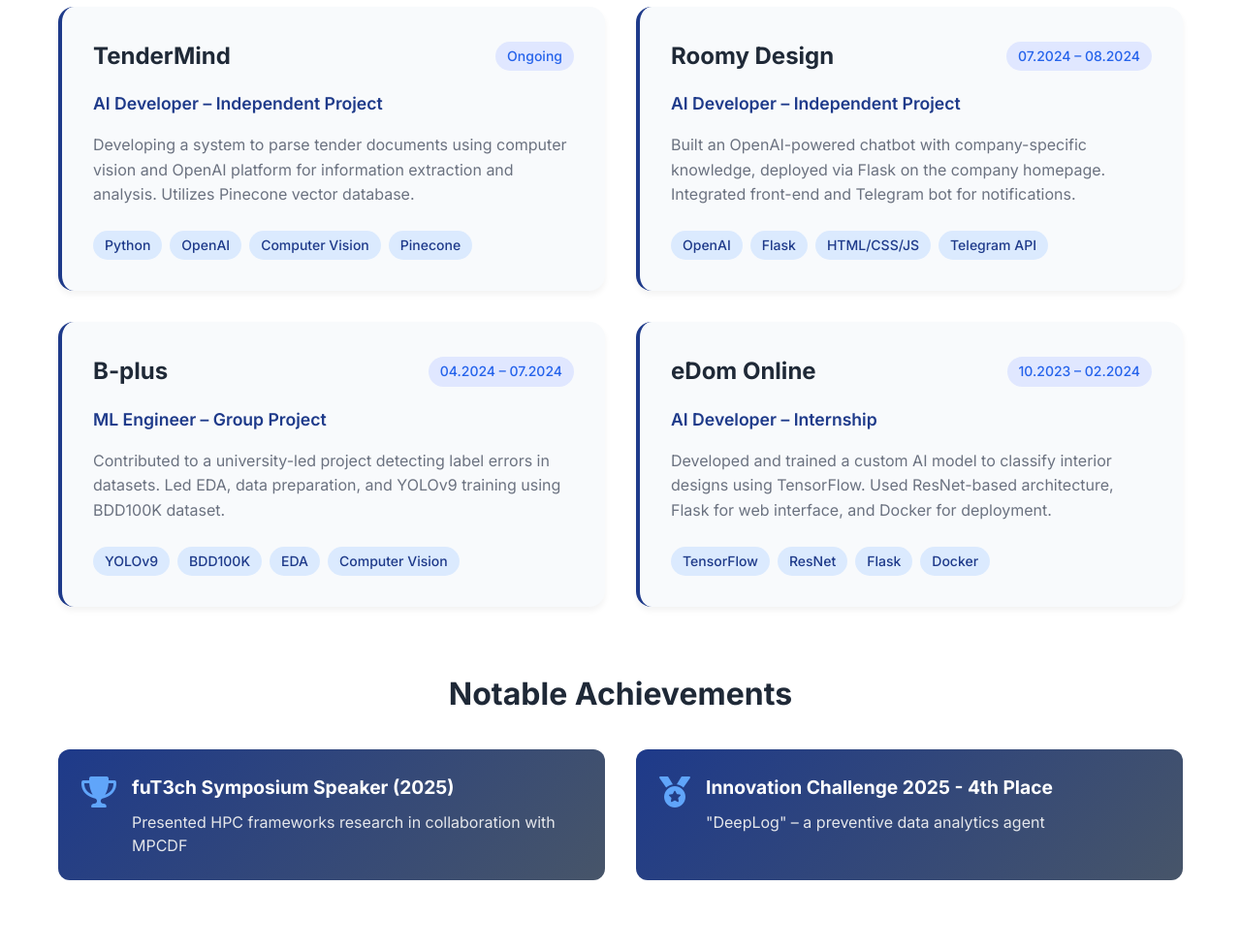
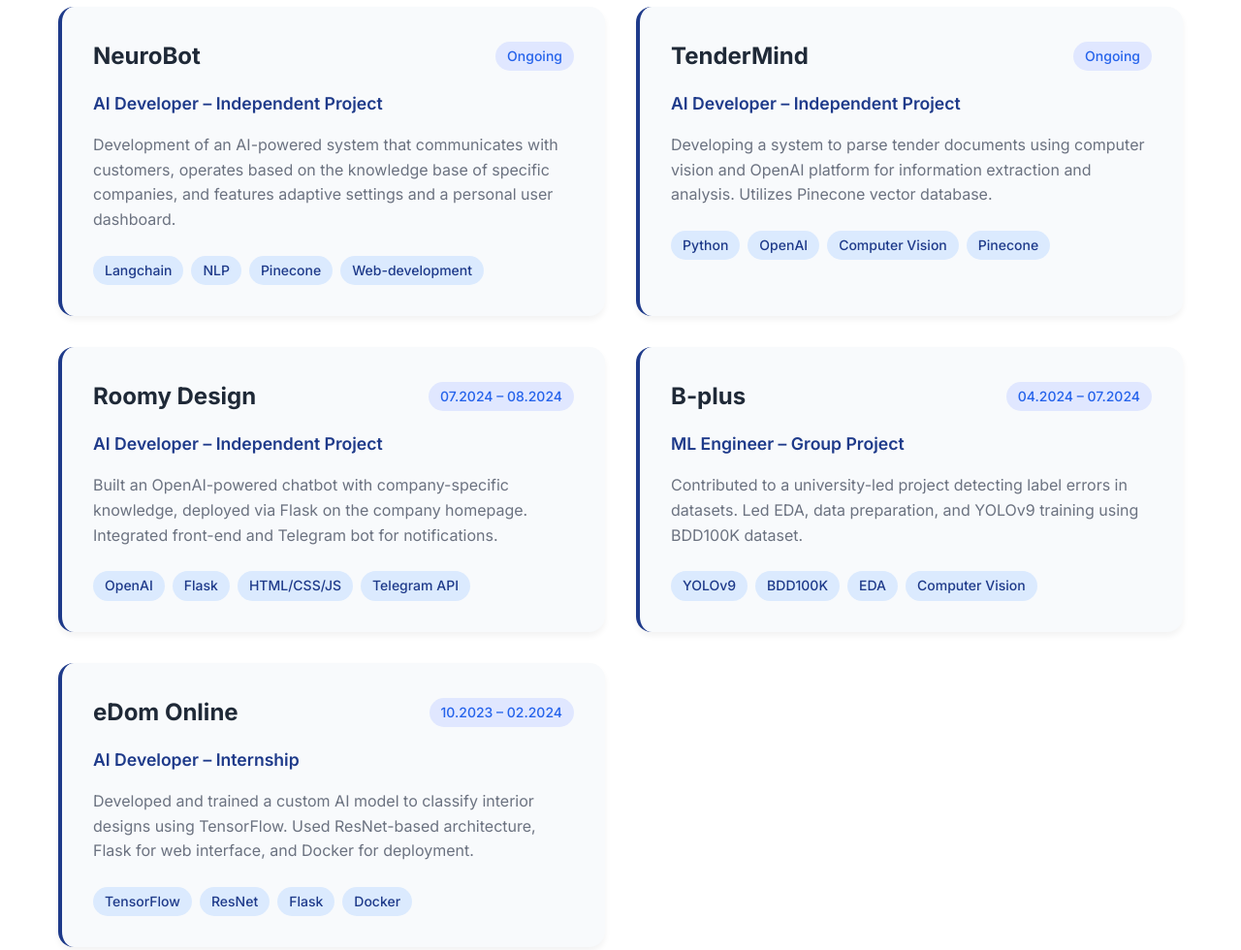
Before and after one commit to Vladislav-Veselov/personal-website, a plain HTML site: page index.html in a window 1280 px wide. Shown: the part 1640-2620 px from the top of the page at 97% size. Drawn offline with Linux system fonts and the light colour scheme.

Commit message:
Updated experience

```diff
--- a/index.html
+++ b/index.html
@@ -121,6 +121,20 @@
             <div class="experience-grid">
                 <div class="experience-card">
                     <div class="experience-header">
+                        <h3>NeuroBot</h3>
+                        <span class="experience-date">Ongoing</span>
+                    </div>
+                    <p class="experience-role">AI Developer – Independent Project</p>
+                    <p class="experience-description">Development of an AI-powered system that communicates with customers, operates based on the knowledge base of specific companies, and features adaptive settings and a personal user dashboard.</p>
+                    <div class="experience-tech">
+                        <span>Langchain</span>
+                        <span>NLP</span>
+                        <span>Pinecone</span>
+                        <span>Web-development</span>
+                    </div>
+                </div>
+                <div class="experience-card">
+                    <div class="experience-header">
                         <h3>TenderMind</h3>
                         <span class="experience-date">Ongoing</span>
                     </div>
@@ -190,7 +204,7 @@
                         <i class="fas fa-medal"></i>
                         <div>
                             <h4>Innovation Challenge 2025 - 4th Place</h4>
-                            <p>"DeepLog" – a preventive data analytics agent</p>
+                            <p>By Ecosystem Bayern. "DeepLog" – a preventive data analytics agent</p>
                         </div>
                     </div>
                 </div>
@@ -467,7 +481,7 @@
     <!-- Footer -->
     <footer class="footer">
         <div class="container">
-            <p>&copy; 2024 Vladislav Veselov. All rights reserved.</p>
+            <p>&copy; 2025. Vladislav Veselov</p>
         </div>
     </footer>
 
```
